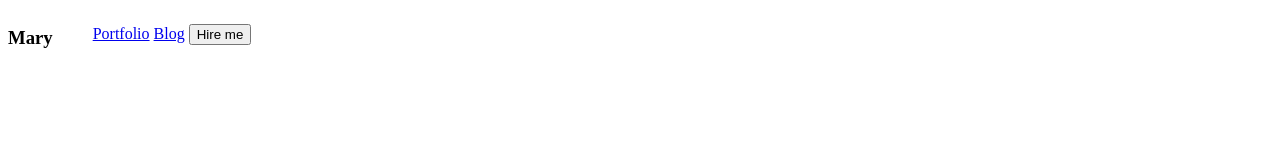
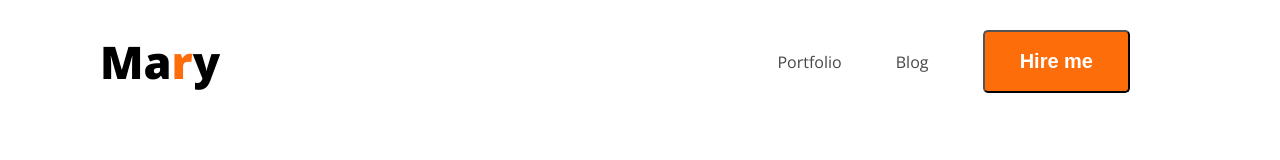
Before and after one commit to Tamim-real/demo-portfolio, a plain HTML site: page index.html in a window 1280 px wide. Drawn offline with nearby package versions, Linux system fonts and the light colour scheme.

Commit message:
added font

```diff
--- a/index.html
+++ b/index.html
@@ -3,17 +3,21 @@
 <head>
     <meta charset="UTF-8">
     <meta name="viewport" content="width=device-width, initial-scale=1.0">
+    <link rel="preconnect" href="https://fonts.googleapis.com">
+    <link rel="preconnect" href="https://fonts.gstatic.com" crossorigin>
+    <link href="https://fonts.googleapis.com/css2?family=Open+Sans:ital,wght@0,300..800;1,300..800&display=swap" rel="stylesheet">
+    <link rel="stylesheet" href="styles/style.css">
     <title>Demo Portfolio</title>
-    <link rel="stylesheet" href="styles/style.css">
+
 </head>
-<body>
+<body class="open-sans-normal">
     <header>
         <nav>
-            <h3>Mary</h3>
+            <h3 class="nav-title">Ma<span class="text-primary">r</span>y</h3>
             <ul>
-                <li><a href="#">Portfolio</a></li>
-                <li><a href="#">Blog</a></li>
-                <li><a href="#"><button>Hire me</button></a></li>
+                <li><a class="dark-2" href="#">Portfolio</a></li>
+                <li><a class="dark-2" href="#">Blog</a></li>
+                <li><a href="#"><button class="btn-primary">Hire me</button></a></li>
             </ul>
         </nav>
     </header>
--- a/styles/style.css
+++ b/styles/style.css
@@ -1,6 +1,55 @@
+*{
+    padding: 0;
+    margin: 0;
+    box-sizing: border-box;
+}
+
+
+.open-sans-normal {
+  font-family: "Open Sans", sans-serif;
+  font-optical-sizing: auto;
+  font-style: normal;
+  font-variation-settings:
+    "wdth" 100;
+}
+
+/* shared styles */
+
+.text-primary{
+    color: #FD6E0A;
+}
+.dark-2{
+    color: #474747;
+}
+
+.btn-primary{
+    background-color: #FD6E0A;
+    color: white;
+    font-size: 20px;
+    font-weight: bold;
+    padding: 18px 35px;
+    border-radius: 5px;
+}
+
+/* nav style */
+
 nav{
     display: flex;
+    justify-content: space-between;
+    align-items: center;
+    margin: 30px 100px;
+
 }
 nav li{
     display: inline-block;
+    margin-right: 50px;
+
 }
+nav li a{
+    text-decoration: none;
+}
+
+.nav-title{
+    font-weight: 800;
+    font-size: 45px;
+}
```
